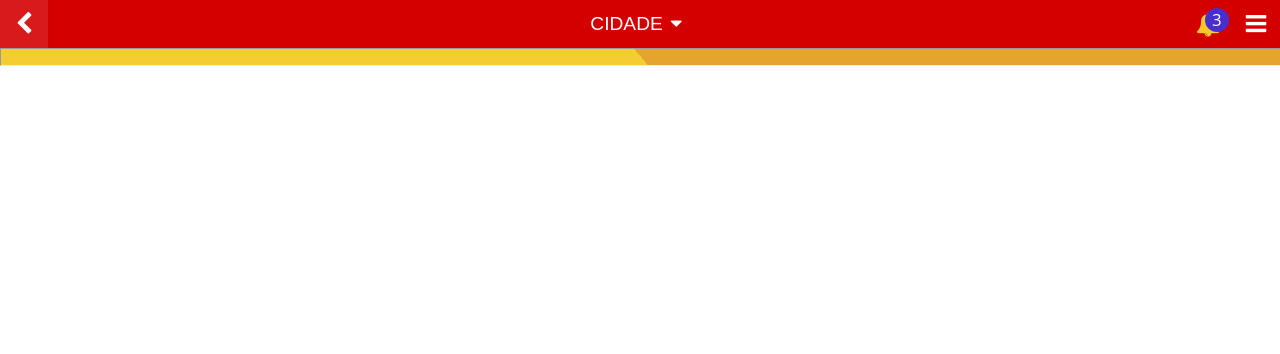
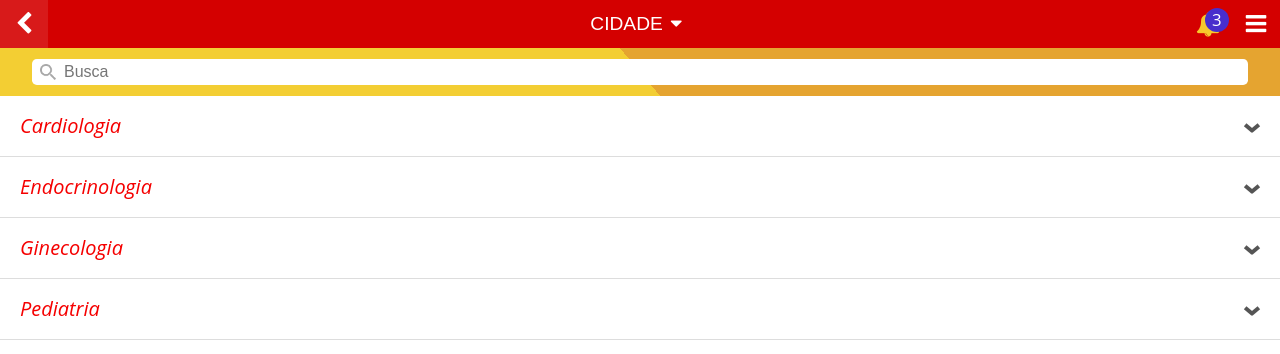
Before and after one commit to jonatanlins/iconsultas, a React (Create React App) app: page /especialidades/1 in a window 1280 px wide. Shown: the top 354 px of the page. Built offline with nearby package versions, Linux system fonts and the light colour scheme.

Commit message:
pagina de especialidades feita

```diff
--- a/src/pages/Clinics.js
+++ b/src/pages/Clinics.js
@@ -1,4 +1,5 @@
 import React from 'react';
+import {Link} from 'react-router-dom'
 
 import Header from '../components/app/Header'
 
@@ -10,7 +11,7 @@ function Clínicas () {
 
       <ul className="listWithPrice">
         <li>
-          <a href="especialidades.html">
+          <Link to="especialidades/3216">
             <img src="../assets/brands/santa-efigenia.png" alt="" className="logo"/>
             <div className="content">
               <h3 className="title">Hospital Santa Efigênia</h3>
@@ -19,10 +20,10 @@ function Clínicas () {
               <p><i className="icon-location"></i> 3,5Km</p>
               <span className="price">A partir de R$250 ou Convênio</span>
             </div>
-          </a>
+          </Link>
         </li>
         <li>
-          <a href="especialidades.html">
+          <Link to="especialidades/3216">
             <img src="../assets/brands/multmedica.png" alt="" className="logo"/>
             <div className="content">
               <h3 className="title">Clínica Multmedica</h3>
@@ -31,10 +32,10 @@ function Clínicas () {
               <p><i className="icon-location"></i> 4,0Km</p>
               <span className="price">A partir de R$250 ou Convênio</span>
             </div>
-          </a>
+          </Link>
         </li>
         <li>
-          <a href="especialidades.html">
+          <Link to="especialidades/3216">
             <img src="../assets/brands/maria-gertrudes.png" alt="" className="logo"/>
             <div className="content">
               <h3 className="title">Centro Médico Maria Gertrudes</h3>
@@ -43,10 +44,10 @@ function Clínicas () {
               <p><i className="icon-location"></i> 6,5Km</p>
               <span className="price">A partir de R$300</span>
             </div>
-          </a>
+          </Link>
         </li>
         <li>
-          <a href="especialidades.html">
+          <Link to="especialidades/3216">
             <img src="../assets/brands/3-marias.png" alt="" className="logo"/>
             <div className="content">
               <h3 className="title">Clínica 3 Marias</h3>
@@ -55,7 +56,7 @@ function Clínicas () {
               <p><i className="icon-location"></i> 6,5Km</p>
               <span className="price">A partir de R$250 ou Convênio</span>
             </div>
-          </a>
+          </Link>
         </li>
       </ul>
     </div>
--- a/src/pages/Especialities.js
+++ b/src/pages/Especialities.js
@@ -5,8 +5,59 @@ import Header from '../components/app/Header'
 function Especialities () {
   return (
     <div>
-      <Header navBarContent={['back', 'space', 'citySelection', 'notifications', 'menu']}/>
+      <Header searchBar navBarContent={['back', 'space', 'citySelection', 'notifications', 'menu']}/>
 
+
+      <div class="accordion">
+        <div class="item">
+          <input type="checkbox" class="trigger"/>
+          <div class="header">Cardiologia</div>
+          <div class="content">
+            <p>O médico cardiologista, é o especialista responsável pelo sistema cardiovascular e o coração.</p>
+            <p>Este é o médico que deve-se procurar em casos de pressão alta, colesterol alto e outras doenças relacionadas ao coração e a circulação sanguínea.</p>
+            <a href="" class="callToAction">
+              Agendar consulta
+              <i class="icon-right-open"></i>
+            </a>
+          </div>
+        </div>
+        <div class="item">
+          <input type="checkbox" class="trigger"/>
+          <div class="header">Endocrinologia</div>
+          <div class="content">
+            <p>Endocrinologia é uma especialidade médica que estuda as ordens do sistema endócrino e suas secreções específicas, chamadas de secreções fisiológicas.</p>
+            <a href="" class="callToAction">
+              Agendar consulta
+              <i class="icon-right-open"></i>
+            </a>
+          </div>
+        </div>
+        <div class="item">
+          <input type="checkbox" class="trigger"/>
+          <div class="header">Ginecologia</div>
+          <div class="content">
+            <p>A ginecologia é a prática da medicina que lida diretamente com a saúde do aparelho reprodutor feminino e mamas.</p>
+            <p>Seu significado literal é "a ciência da mulher".</p>
+            <p>É paralela a andrologia que lida especificamente com questões ligadas ao aparelho reprodutor masculino.</p>
+            <a href="" class="callToAction">
+              Agendar consulta
+              <i class="icon-right-open"></i>
+            </a>
+          </div>
+        </div>
+        <div class="item">
+          <input type="checkbox" class="trigger"/>
+          <div class="header">Pediatria</div>
+          <div class="content">
+            <p>A pediatria é a especialidade médica dedicada à assistência à criança e ao adolescente, nos seus diversos aspectos, sejam eles preventivos ou curativos.</p>
+            <p>Pessoas como crianças e adolescentes, se estiverem com doenças, devem dirigir-se ao seu pediatra.</p>
+            <a href="" class="callToAction">
+              Agendar consulta
+              <i class="icon-right-open"></i>
+            </a>
+          </div>
+        </div>
+      </div>
     </div>
   )
 }
```
